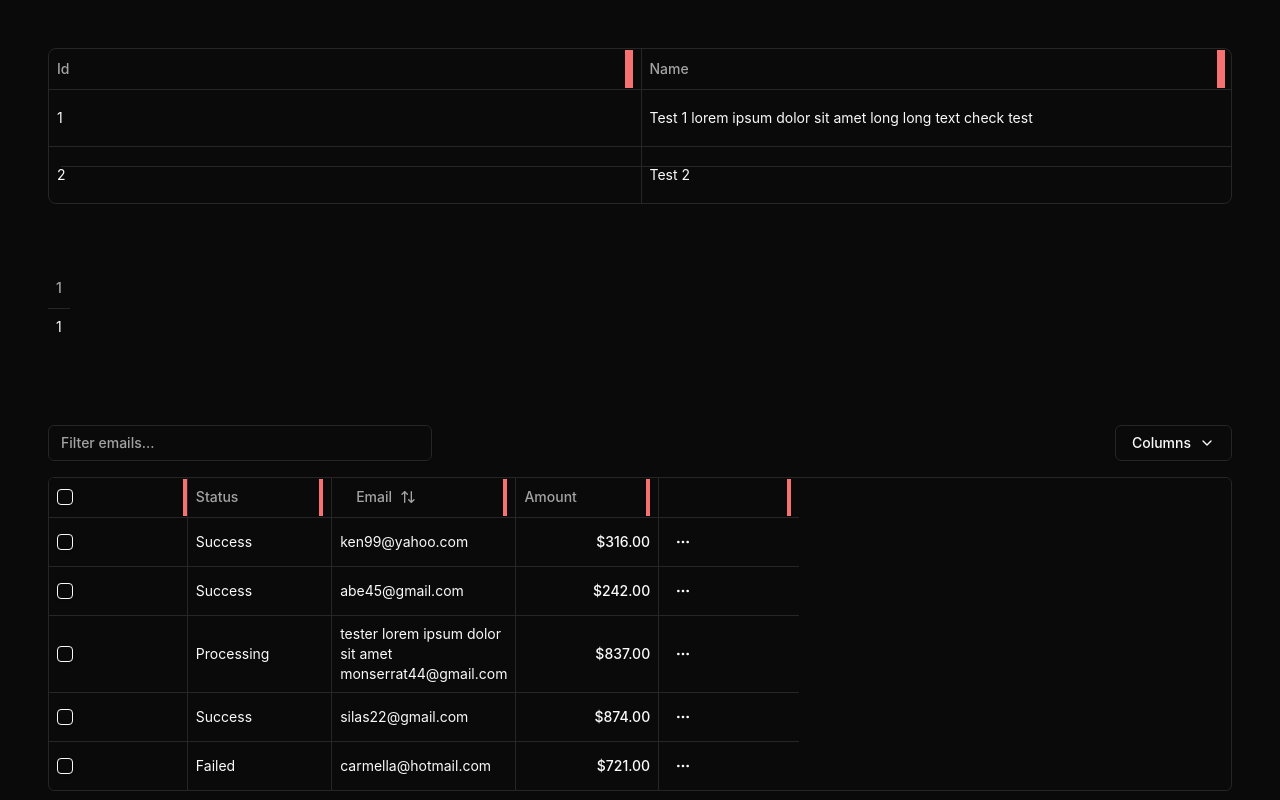
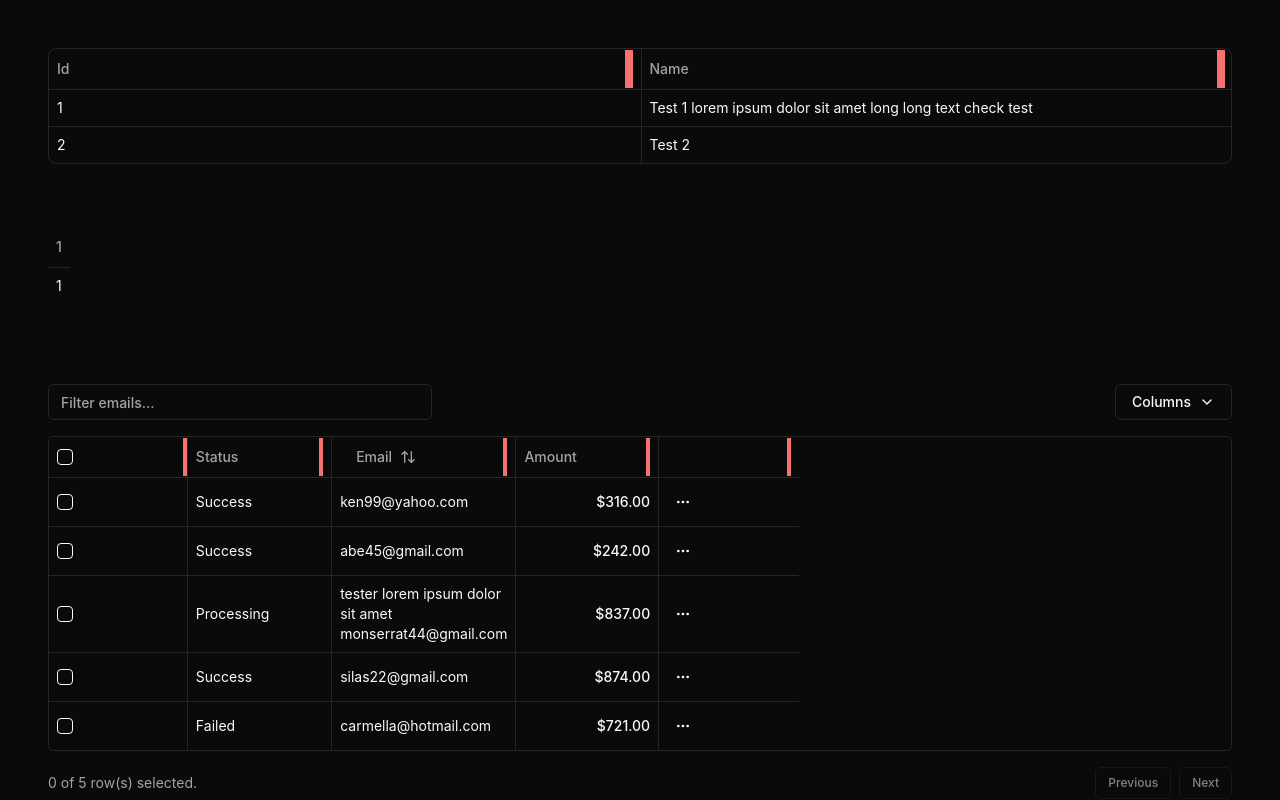
Before and after one commit to jullic/react-hook-form-shadcn-ui-kit, a React (Vite) app: page / in a window 1280 px wide. Built offline with nearby package versions, Linux system fonts and the light colour scheme.

Commit message:
v2 table complete

```diff
--- a/src/components/table/@ExampleTable2/ExampleTable2.tsx
+++ b/src/components/table/@ExampleTable2/ExampleTable2.tsx
@@ -20,6 +20,7 @@ const data = [
 ];
 
 export const ExampleTable2: FC<IExampleTable2Props> = () => {
+	const [_, forceUpdate] = useState({});
 	const rootRef = useRef<HTMLDivElement>(null);
 	const [defaultSize, setDefaultSize] = useState(0);
 	const [columnSizing, setColumnSizing] = useState<ColumnSizingState>({});
@@ -60,6 +61,10 @@ export const ExampleTable2: FC<IExampleTable2Props> = () => {
 		const rootWidth = rootRef.current.offsetWidth;
 		const colWidth = rootWidth / cols.length;
 		setDefaultSize(colWidth);
+
+		setTimeout(() => {
+			forceUpdate({});
+		});
 	}, []);
 
 	return (
@@ -112,7 +117,7 @@ export const ExampleTable2: FC<IExampleTable2Props> = () => {
 				</TableBody>
 			</Table>
 
-			<Table className="border-collapse w-full h-full z-0">
+			<Table className="absolute border-collapse w-full h-full z-0">
 				<TableHeader>
 					{headerRefs.map((ref, i, arr) => {
 						console.log(ref.current);
```
